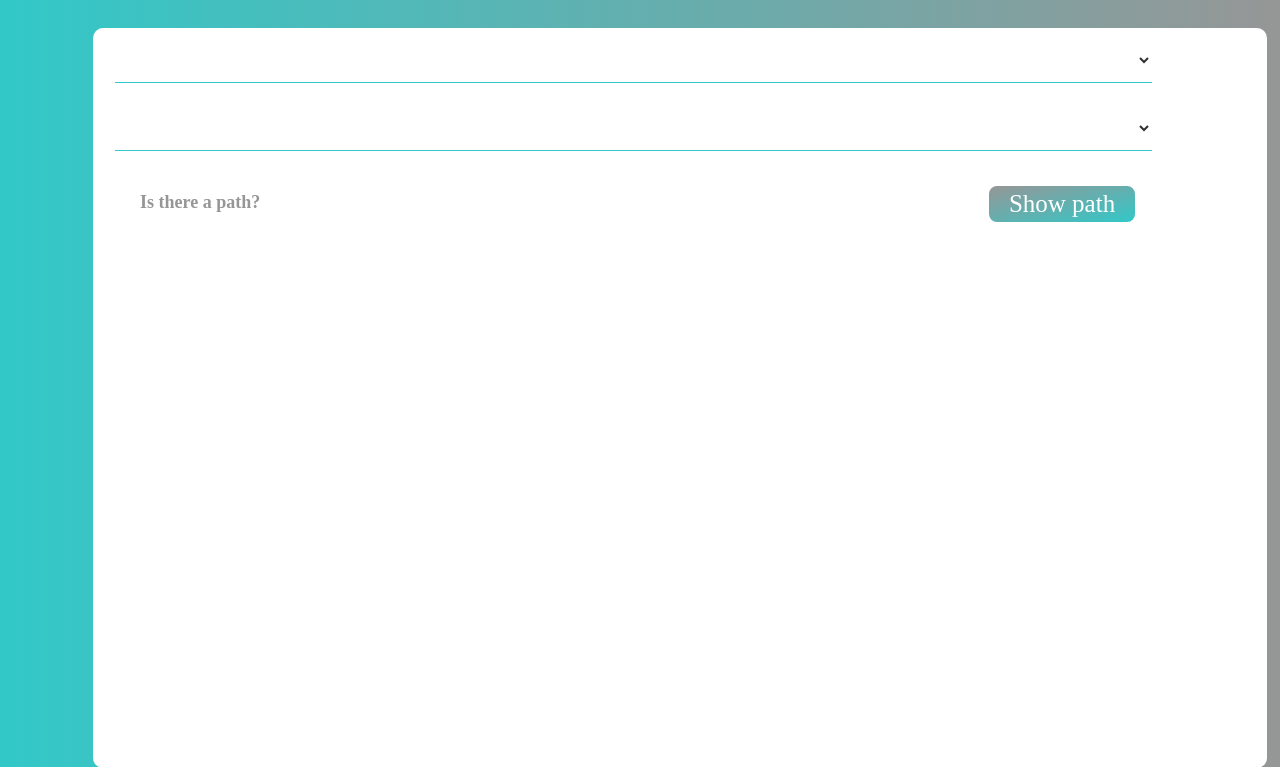
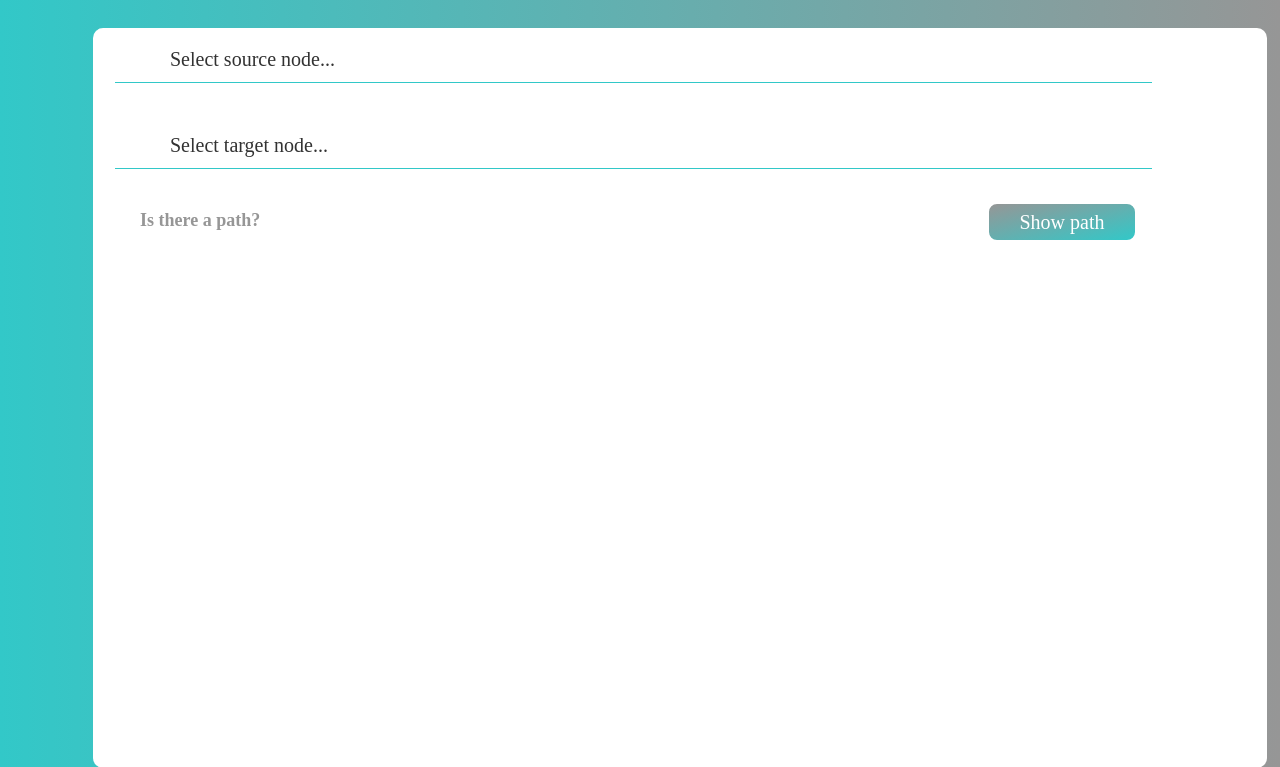
Before and after one commit to open-physiology/arborizer, a Flask app: page /path in a window 1280 px wide. Shown: the top 767 px of the page. Run offline with Flask 3, Linux system fonts and the light colour scheme; lists and menus that the app fills with data are empty; parts of the project's set-up code (start-up, migrations or seed data) failed here and were passed over.

Commit message:
New dropdown lists with enabled search

```diff
--- a/app.py
+++ b/app.py
@@ -1,4 +1,5 @@
 # import os
+import json
 from flask import Flask, render_template, request
 from scripts.neo4j_connector import NEO4JConnector
 
@@ -6,14 +7,17 @@ app = Flask(__name__)
 
 # neo4j_address = os.environ.get('APINATOMY_NEO4J')
 # neo4j_pwd = os.environ.get('APINATOMY_NEO4J_PASSWORD')
-neo4j_address = '***REMOVED***'
-neo4j_pwd = '***REMOVED***'
+
+login = json.load(open('./api_db.json', 'r'))
+neo4j_address, neo4j_pwd = (login.values())
+
 neo4j_db = NEO4JConnector(neo4j_address, "neo4j", neo4j_pwd)
 fma_list = neo4j_db.query_fma()
 
+
 @app.route('/')
 def index():
-    return render_template('index.html', fma_list=fma_list, source="7101", target="66363")
+    return render_template('index.html', fma_list=fma_list, source="50010931", target="66363")
 
 
 @app.route("/path", methods=['GET', 'POST'])
@@ -21,13 +25,13 @@ def path():
     input_data = list(request.form.values())
     values = [x for x in input_data]
 
-    caption = "Is there a path?"
+    caption = "Is there a path? "
     path = []
     source = ""
     target = ""
     if len(values) > 1:
-        source = values[0]
-        target = values[1]
+        source = values[0].split(':')[0]
+        target = values[1].split(':')[0]
         path = neo4j_db.query_path(source, target)
         caption = 'Path between {0} and {1}'.format(source, target)
 
--- a/static/style.css
+++ b/static/style.css
@@ -19,20 +19,6 @@ h1 {
 
 }
 
-.Input {
-    height: 45px;
-    width: 230px;
-    margin-left: 10px;
-    border: 2px;
-    margin-bottom: 5px;
-    background: transparent;
-    border-bottom: 1px solid rgb(50, 200, 200);
-    font-size: 19px;
-    color: rgb(49, 49, 49);
-    padding-left: 8px;
-    overflow-y: auto;
-}
-
 ::placeholder {
     color: rgb(50, 50, 50);
     font-size: 20px;
@@ -45,7 +31,7 @@ h1 {
     height: 40px;
     width: 150px;
     margin-right: 120px;
-    font-size: 25px;
+    font-size: 20px;
     background: linear-gradient(to left top, rgb(50, 200, 200), rgb(150, 150, 150) 100%);
     color: white;
     margin-top: 10px;
@@ -112,3 +98,57 @@ h2 {
         border-bottom-right-radius: 10px;
     }
 }
+
+/* The search field */
+.Input {
+    height: 45px;
+    width: 230px;
+    margin-left: 10px;
+    border: 2px;
+    margin-bottom: 5px;
+    background: transparent;
+    box-sizing: border-box;
+    font-size: 16px;
+    padding: 14px 20px 12px 45px;
+    border: none;
+    border-bottom: 1px solid rgb(50, 200, 200);
+}
+
+/* The search field when it gets focus/clicked on */
+.Input:focus {outline: 3px solid #ddd;}
+
+/* The container <div> - needed to position the dropdown content */
+.dropdown {
+  position: relative;
+  display: inline-block;
+}
+
+/* Dropdown Content (Hidden by Default) */
+.dropdown-content {
+  display:none;
+  position: absolute;
+  background-color: #f6f6f6;
+  min-width: 230px;
+  border: 1px solid #ddd;
+  z-index: 1;
+  font-size: 16px;
+  color: rgb(49, 49, 49);
+  padding-left: 8px;
+  overflow-y: auto;
+}
+
+/* Links inside the dropdown */
+.dropdown-content a {
+  color: black;
+  padding: 12px 16px;
+  text-decoration: none;
+  display: block;
+}
+
+/* Change color of dropdown links on hover */
+.dropdown-content a:hover {background-color: #f1f1f1}
+
+/* Show the dropdown menu (use JS to add this class to the .dropdown-content container when the user clicks on the dropdown button) */
+.show {display:block;}
+
+.hide {display:none;}
--- a/templates/index.html
+++ b/templates/index.html
@@ -12,18 +12,90 @@
 
 <div class="data_part">
     <form action="{{ url_for('path') }}" method="post">
-        <select name="comp_select_source" class="Input" style="width:90%">
+        <label for="sourceInput"></label>
+        <input type="text" placeholder="Select source node..." style="width:90%"
+               id="sourceInput" class="Input" name="sourceInput"
+               onkeyup="filterOptions('sourceInput', 'sourceDropdown')" onfocus="showDropdown('sourceDropdown')">
+        <div class="dropdown" style="width:90%">
+           <div id="sourceDropdown" class="dropdown-content">
             {% for o in fma_list %}
-                <option value="{{ o.fmaID }}" {% if source == o.fmaID %} selected {% endif %}>{{ o.label }}</option>
+                <a id="{{ o.fmaID }}" onclick="selectSourceOption({{o.fmaID}})">{{ o.fmaID }}: {{ o.name }}</a>
             {% endfor %}
-        </select><br/><br/>
-        <select name="comp_select_target" class="Input" style="width:90%">
+          </div>
+        </div>
+
+        <br><br>
+
+        <label for="targetInput"></label>
+        <input type="text" placeholder="Select target node..." style="width:90%"
+               id="targetInput" class="Input" name="targetInput"
+               onkeyup="filterOptions('targetInput', 'targetDropdown')" onfocus="showDropdown('targetDropdown')">
+        <div class="dropdown" style="width:90%">
+           <div id="targetDropdown" class="dropdown-content">
             {% for o in fma_list %}
-                <option value="{{ o.fmaID }}" {% if target == o.fmaID %} selected {% endif %}> {{ o.label }}</option>
+                <a id="{{ o.fmaID }}" onclick="selectTargetOption({{o.fmaID}})">{{ o.fmaID }}: {{ o.name }}</a>
             {% endfor %}
-        </select><br><br>
+          </div>
+        </div>
+
         <button type="submit" class="pred-btn"> Show path </button>
     </form>
+
+    <script>
+        const fmaList = {{ fma_list | tojson }};
+        const source = {{ source | tojson }};
+        const target = {{ target | tojson }};
+
+        function selectSourceOption(fmaID){
+            let option = fmaList.find(e => e.fmaID === fmaID.toString());
+            if (option){
+                let source = document.getElementById("sourceInput");
+                source.value = fmaID + ": " + option.name;
+                hideDropdown('sourceDropdown');
+            }
+        }
+
+        function selectTargetOption(fmaID){
+            let option = fmaList.find(e => e.fmaID === fmaID.toString());
+            if (option){
+                let target = document.getElementById("targetInput");
+                target.value = fmaID + ": " + option.name;
+                hideDropdown('targetDropdown');
+            }
+        }
+
+        function showDropdown(dropdownName) {
+          document.getElementById(dropdownName).classList.add("show");
+        }
+
+        function hideDropdown(dropdownName){
+          document.getElementById(dropdownName).classList.remove("show");
+        }
+
+        function toggleOptions(dropdownName, filter){
+            let a = document.getElementById(dropdownName).getElementsByTagName("a");
+            for (let i = 0; i < a.length; i++) {
+                let txtValue = a[i].textContent || a[i].innerText;
+                if (txtValue.toUpperCase().indexOf(filter) > -1) {
+                    a[i].style.display = "";
+                } else {
+                    a[i].style.display = "none";
+                }
+            }
+        }
+
+        function filterOptions(inputName, dropdownName) {
+            let input = document.getElementById(inputName);
+            let filter = input.value.toUpperCase();
+            toggleOptions(dropdownName, filter);
+        }
+
+        if (source && target) {
+            selectSourceOption(source);
+            selectTargetOption(target);
+        }
+
+    </script>
 
     <h3>{{ caption }}</h3>
     {% for node in path %}
```
Also changed, not shown: scripts/neo4j_connector.py (+25 -13 lines).
